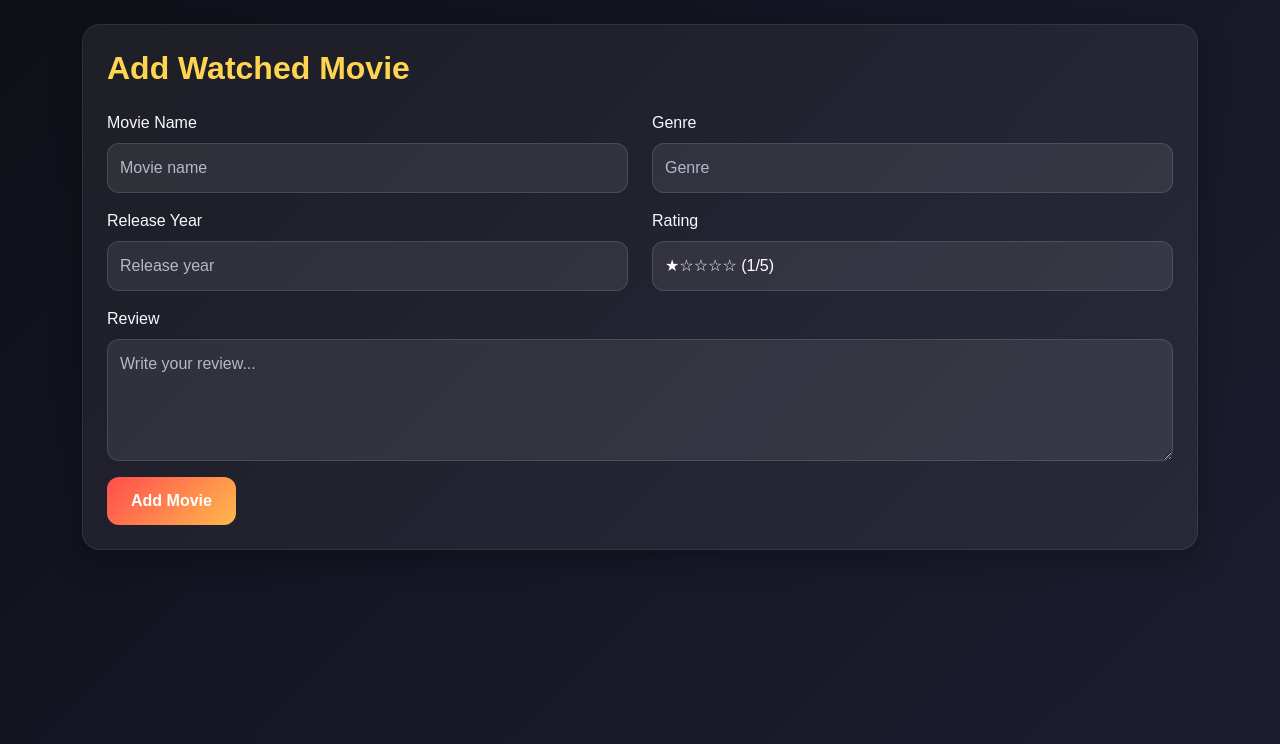
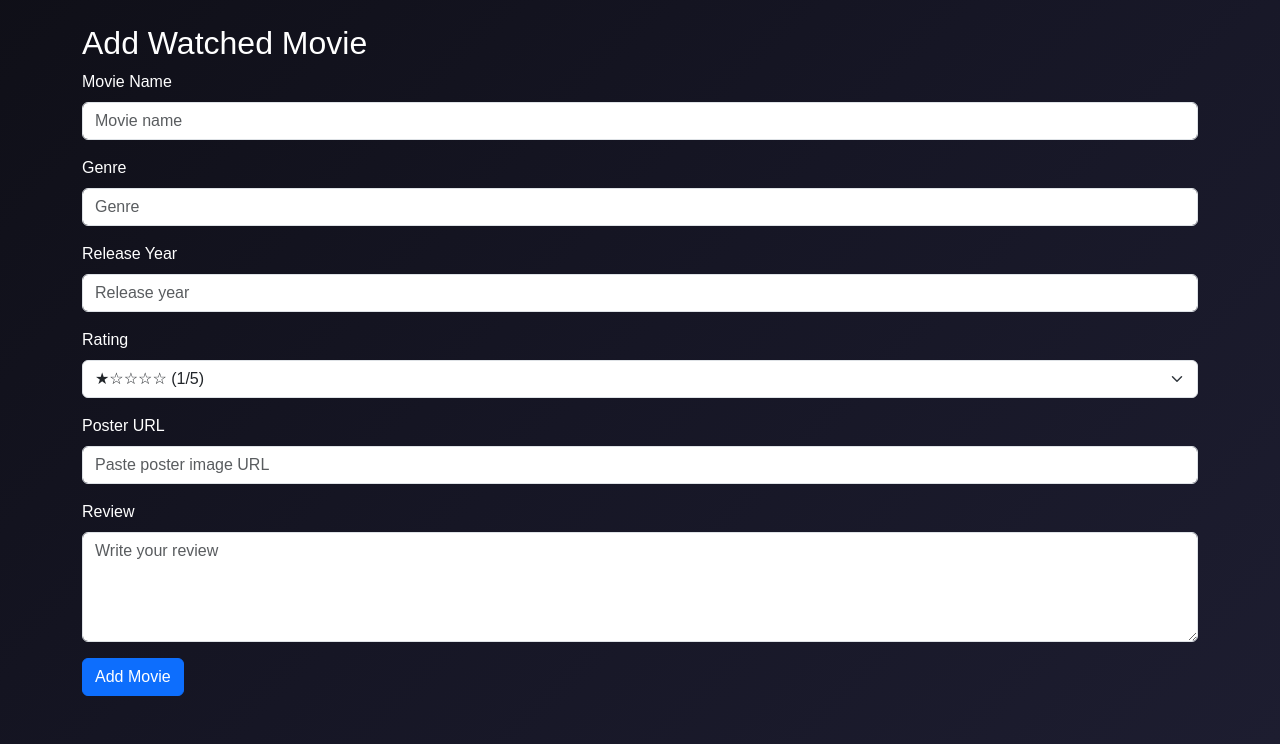
Before and after one commit to arranjan681/ReelLog, a Flask app: page /add_movie in a window 1280 px wide. Shown: the part 56-800 px from the top of the page. Run offline with Flask 3, Linux system fonts and the light colour scheme; the visitor is signed in with stand-in values (Sample User, id 1).

Commit message:
Update add_movie.html

```diff
--- a/templates/add_movie.html
+++ b/templates/add_movie.html
@@ -1,39 +1,42 @@
 {% extends 'base.html' %}
 {% block content %}
-<div class="glass-card form-card">
-    <h2 class="section-title mb-4">Add Watched Movie</h2>
+<div class="form-box">
+    <h2>Add Watched Movie</h2>
 
     <form method="POST">
         {{ form.hidden_tag() }}
 
-        <div class="row">
-            <div class="col-md-6 mb-3">
-                {{ form.movie_name.label(class="form-label text-light") }}
-                {{ form.movie_name(class="form-control custom-input", placeholder="Movie name") }}
+        <div class="mb-3">
+            {{ form.movie_name.label(class="form-label") }}
+            {{ form.movie_name(class="form-control", placeholder="Movie name") }}
         </div>
 
-            <div class="col-md-6 mb-3">
-                {{ form.genre.label(class="form-label text-light") }}
-                {{ form.genre(class="form-control custom-input", placeholder="Genre") }}
+        <div class="mb-3">
+            {{ form.genre.label(class="form-label") }}
+            {{ form.genre(class="form-control", placeholder="Genre") }}
         </div>
 
-            <div class="col-md-6 mb-3">
-                {{ form.release_year.label(class="form-label text-light") }}
-                {{ form.release_year(class="form-control custom-input", placeholder="Release year") }}
+        <div class="mb-3">
+            {{ form.release_year.label(class="form-label") }}
+            {{ form.release_year(class="form-control", placeholder="Release year") }}
         </div>
 
-            <div class="col-md-6 mb-3">
-                {{ form.rating.label(class="form-label text-light") }}
-                {{ form.rating(class="form-control custom-input", placeholder="Rating out of 5") }}
+        <div class="mb-3">
+            {{ form.rating.label(class="form-label") }}
+            {{ form.rating(class="form-select") }}
         </div>
 
-            <div class="col-12 mb-3">
-                {{ form.review.label(class="form-label text-light") }}
-                {{ form.review(class="form-control custom-input", rows="4", placeholder="Write your review...") }}
-            </div>
+        <div class="mb-3">
+            {{ form.poster_url.label(class="form-label") }}
+            {{ form.poster_url(class="form-control", placeholder="Paste poster image URL") }}
         </div>
 
-        {{ form.submit(class="btn btn-glow px-4") }}
+        <div class="mb-3">
+            {{ form.review.label(class="form-label") }}
+            {{ form.review(class="form-control", rows="4", placeholder="Write your review") }}
+        </div>
+
+        {{ form.submit(class="btn btn-primary") }}
     </form>
 </div>
 {% endblock %}
```
Lines whose indentation alone changed are shown as unchanged.
